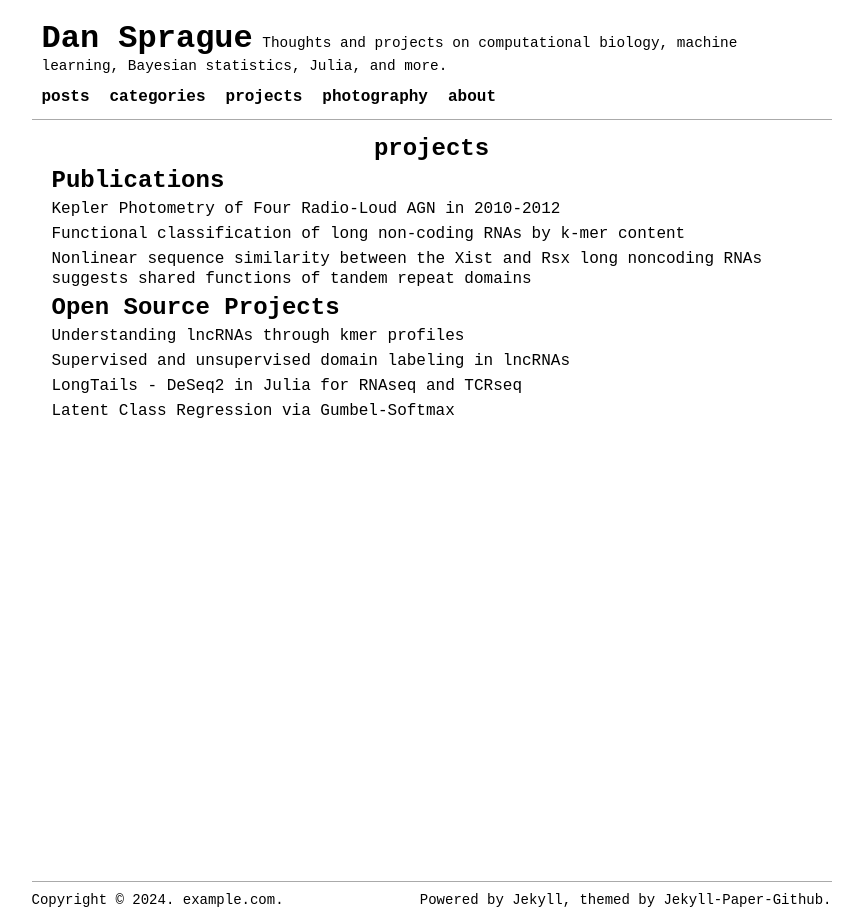
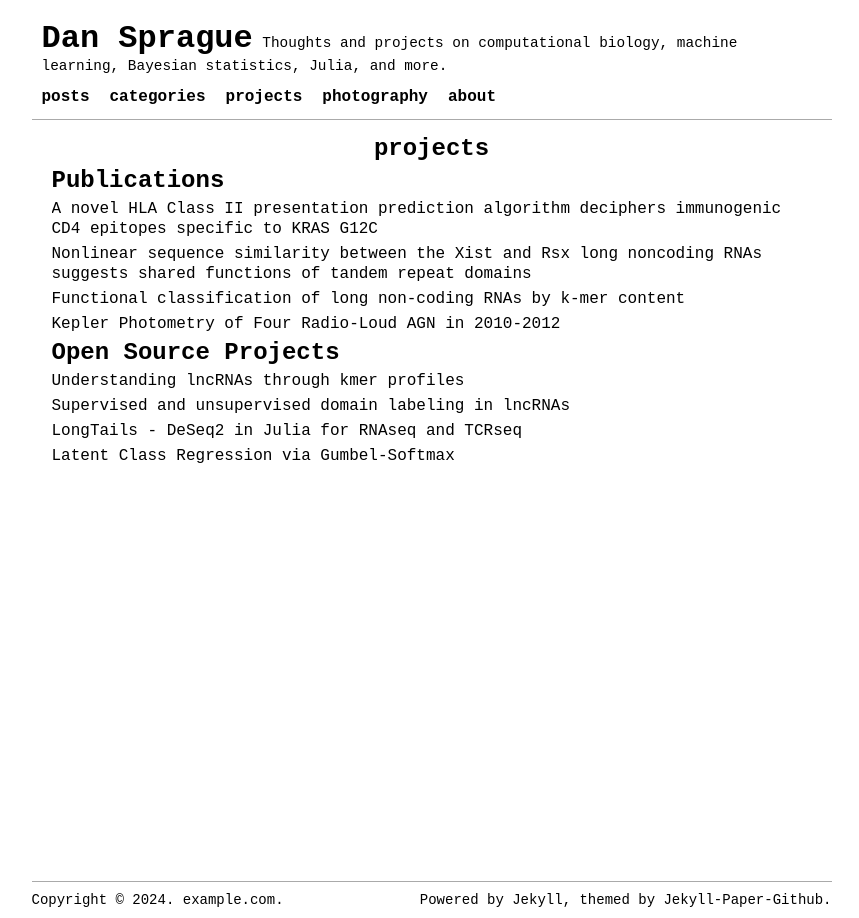
Before and after one commit to dan-sprague/dan-sprague.github.io, a Jekyll site: the page built from pages/projects.md, in a window 1280 px wide. Shown: the whole page, without its empty margins (201-1060 px from the left). Built offline with Jekyll 4.4.1, drawn with Linux system fonts in a browser that asks for light colours.

Commit message:
bioarxiv

```diff
--- a/pages/projects.md
+++ b/pages/projects.md
@@ -6,11 +6,13 @@ permalink: /projects/
 
 # Publications
 
-[Kepler Photometry of Four Radio-Loud AGN in 2010-2012](https://arxiv.org/abs/1303.1147)
+[A novel HLA Class II presentation prediction algorithm deciphers immunogenic CD4 epitopes specific to KRAS G12C](https://www.biorxiv.org/content/10.1101/2024.12.06.627073v2)
+
+[Nonlinear sequence similarity between the Xist and Rsx long noncoding RNAs suggests shared functions of tandem repeat domains](https://rnajournal.cshlp.org/content/25/8/1004.long)
 
 [Functional classification of long non-coding RNAs by k-mer content](https://www.nature.com/articles/s41588-018-0207-8)
 
-[Nonlinear sequence similarity between the Xist and Rsx long noncoding RNAs suggests shared functions of tandem repeat domains](https://rnajournal.cshlp.org/content/25/8/1004.long)
+[Kepler Photometry of Four Radio-Loud AGN in 2010-2012](https://arxiv.org/abs/1303.1147)
 
 
 
```
